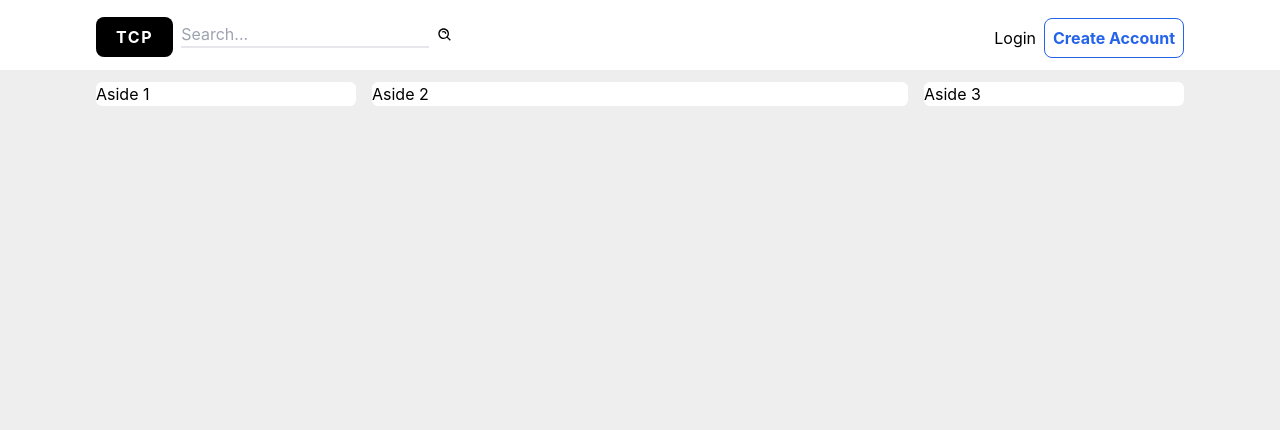
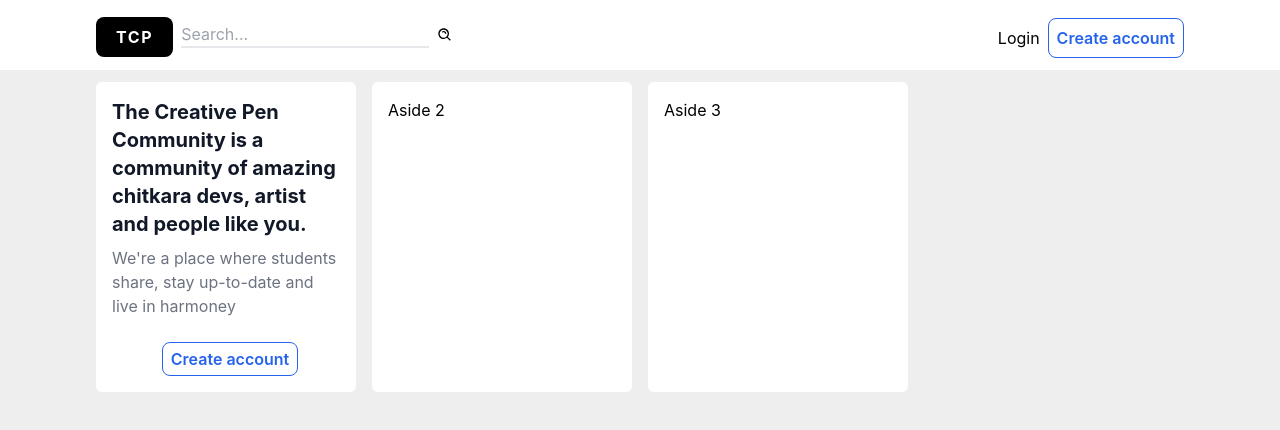
Before and after one commit to KushagraRajSingh18/Blogging_Site_frontend, a React (Create React App) app: page / in a window 1280 px wide. Shown: the top 430 px of the page. Built offline with nearby package versions, Linux system fonts and the light colour scheme.

Commit message:
Button-component

```diff
--- a/src/componencts/UI/Card.js
+++ b/src/componencts/UI/Card.js
@@ -1,7 +1,12 @@
 import React from "react";
 
-const Card = ({ className, children }) => {
-  return <div className={`bg-white rounded-md ${className}`}>{children}</div>;
+const Card = (props) => {
+  console.log(props.bg);
+  return (
+    <div className={`bg-${props.bg} rounded-md col-span-${props.colSpan} p-4`}>
+      {props.children}
+    </div>
+  );
 };
 
 export default Card;
--- a/src/componencts/UI/button/ButtonPrimary.js
+++ b/src/componencts/UI/button/ButtonPrimary.js
@@ -2,7 +2,7 @@ import React from "react";
 
 const ButtonPrimary = ({ children }) => {
   return (
-    <button className="bg-clear ml-2 font-bold text-blue-600 border border-blue-600 py-1 px-2 rounded-lg">
+    <button className="bg-clear ml-2 font-semibold text-blue-600 border border-blue-600 py-1 px-2 rounded-lg">
       {children}
     </button>
   );
--- /dev/null
+++ b/src/componencts/UI/button/ButtonSecondary.js
@@ -0,0 +1,7 @@
+import React from "react";
+
+const ButtonSecondary = ({ children }) => {
+  return <button>{children}</button>;
+};
+
+export default ButtonSecondary;
--- a/src/componencts/asides/AsideLeft.js
+++ b/src/componencts/asides/AsideLeft.js
@@ -1,15 +1,20 @@
 import React from "react";
+
+import ButtonPrimary from "../UI/button/ButtonPrimary";
 
 const AsideLeft = () => {
   return (
     <>
-      <p>
+      <h2 className="text-gray-900 font-bold text-xl leading-7">
         The Creative Pen Community is a community of amazing chitkara devs,
         artist and people like you.
-      </p>
-      <p>
+      </h2>
+      <p className="text-gray-500 my-2 leading-6">
         We're a place where students share, stay up-to-date and live in harmoney
       </p>
+      <div className="text-center mt-6">
+        <ButtonPrimary>Create account</ButtonPrimary>
+      </div>
     </>
   );
 };
--- a/src/componencts/header/Navbar.js
+++ b/src/componencts/header/Navbar.js
@@ -1,4 +1,7 @@
 import { BiSearchAlt } from "react-icons/bi";
+
+import ButtonPrimary from "../UI/button/ButtonPrimary";
+import ButtonSecondary from "../UI/button/ButtonSecondary";
 
 const Navbar = () => {
   return (
@@ -20,10 +23,8 @@ const Navbar = () => {
           </div>
         </div>
         <div className="flex h-[40px] mt-[5px]">
-          <button>Login</button>
-          <button className="bg-clear ml-2 font-bold text-blue-600 border border-blue-600 py-1 px-2 rounded-lg">
-            Create Account
-          </button>
+          <ButtonSecondary>Login</ButtonSecondary>
+          <ButtonPrimary>Create account</ButtonPrimary>
         </div>
       </div>
     </div>
--- a/src/pages/HomePage.js
+++ b/src/pages/HomePage.js
@@ -1,3 +1,4 @@
+import AsideLeft from "../componencts/asides/AsideLeft";
 import Navbar from "../componencts/header/Navbar";
 import Card from "../componencts/UI/Card";
 
@@ -6,9 +7,13 @@ const HomePage = () => {
     <>
       <Navbar />
       <div className="w-[85%] m-auto grid grid-cols-4 gap-4 mt-3">
-        <Card>Aside 1</Card>
-        <Card className="col-span-2">Aside 2</Card>
-        <Card>Aside 3</Card>
+        <Card bg="white">
+          <AsideLeft />
+        </Card>
+        <Card bg="white" colSpan="2">
+          Aside 2
+        </Card>
+        <Card bg="white">Aside 3</Card>
       </div>
     </>
   );
```
